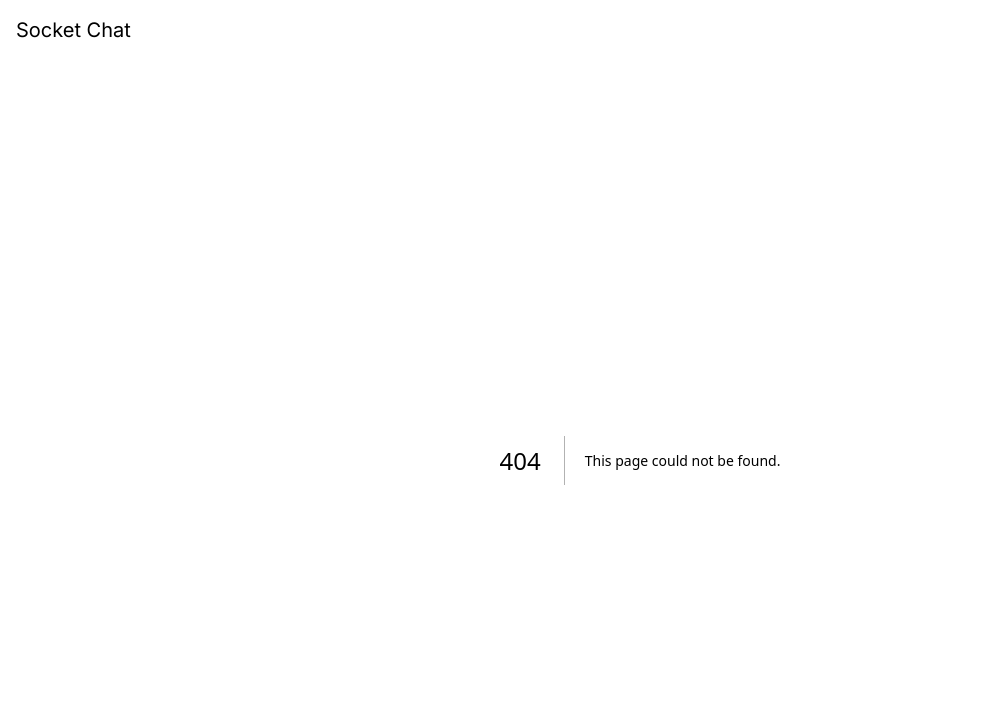
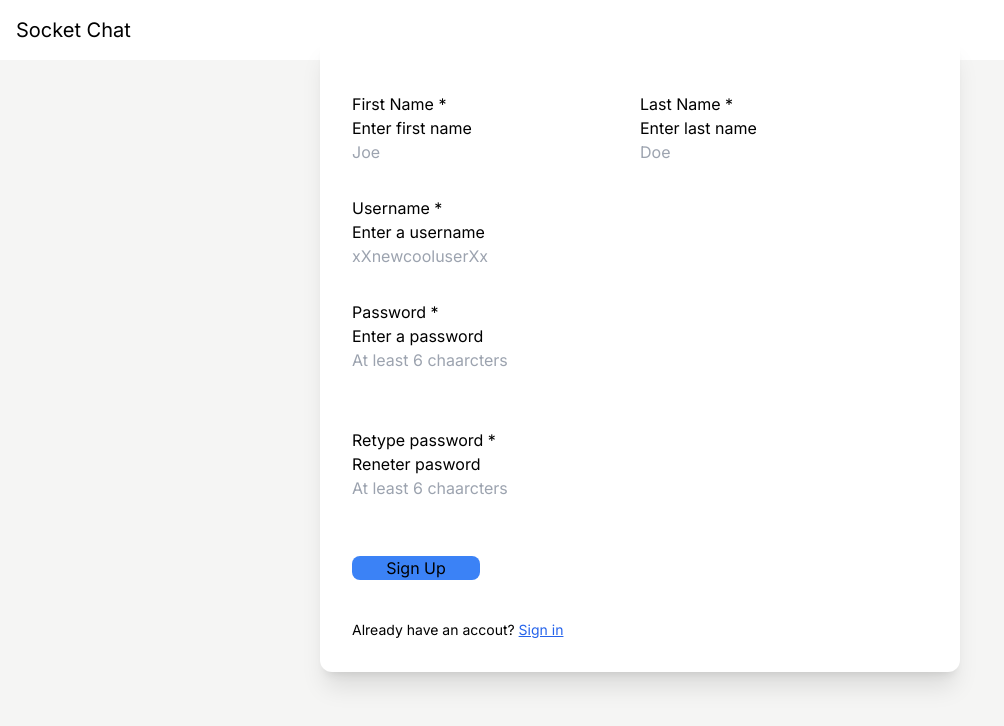
Before and after one commit to mmsoha1b/socket-chat-v1-fe, a Next.js app: page /signup in a window 1280 px wide. Before the commit this address had no page. Shown: the top 726 px of the page, without its empty margins (0-1004 px from the left). Built offline with nearby package versions, Linux system fonts and the light colour scheme.

Commit message:
Finished sign in and  sign up page design

```diff
--- a/app/components/SignIn/index.jsx
+++ /dev/null
@@ -1,58 +0,0 @@
-"use client"
-import { Button, PasswordInput, TextInput } from '@mantine/core'
-import { useForm } from '@mantine/form'
-import React from 'react'
-
-export default function SignIn() {
-  const form = useForm({
-    initialValues:{
-      email:"",
-      password:"",
-    },
-    validate: {
-      email: (value) => (/^\S+@\S+$/.test(value) ? null : 'Invalid email'),
-      password:(value)=>value.length>5?null:"Password too short"
-    },
-  })
-
-  return (
-    <div className='w-full'>
-         <form
-         onSubmit={form.onSubmit((values)=>console.log(values))}
-         className='flex w-full flex-col  pt-6 '
-         >
-          <TextInput
-          withAsterisk
-          label="Email"
-          placeholder='your@email.com'
-          variant='filled'
-          radius="md"
-          description="Enter a valid email"
-          size="md"
-          className='w-full mb-16'
-          {...form.getInputProps("email")}
-          />
-
-          <PasswordInput
-          withAsterisk
-          label="Password"
-          variant='filled'
-          size="md"
-          radius="md"
-          description="Enter at least 6 characters"
-          placeholder='At least 6 charcters'
-          className='w-full mb-8'
-          {...form.getInputProps("password")}
-          />
-
-          <Button type="submit" className='bg-blue-500 w-32' size='md'>
-            Sign In
-          </Button>
-         </form>
-         <p className='mt-10  text-sm'>
-            Don't have an accout? <span className='link'>Sign up</span>
-         </p>
-
-    </div>
-  )
-}
--- a/app/components/SignUp/index.jsx
+++ /dev/null
@@ -1,7 +0,0 @@
-import React from 'react'
-
-export default function SignUp() {
-  return (
-    <div>SignUp</div>
-  )
-}
--- a/app/page.js
+++ b/app/page.js
@@ -1,11 +1,3 @@
-import SignIn from "./components/SignIn";
-
 export default function Home() {
-  return (
-    <main className='w-1/2 relative top-[50vh]  left-1/4 -translate-y-2/3 '>
-      <div className='bg-white w-full h-[50vh] p-8 flex justify-center shadow-xl'>
-        <SignIn />
-      </div>
-    </main>
-  );
+  return;
 }
--- /dev/null
+++ b/app/signin/page.jsx
@@ -0,0 +1,60 @@
+"use client"
+import { Button, PasswordInput, TextInput } from '@mantine/core'
+import { useForm } from '@mantine/form'
+import Link from 'next/link'
+import React from 'react'
+export default function SignIn() {
+  const form = useForm({
+    initialValues:{
+      email:"",
+      password:"",
+    },
+    validate: {
+      email: (value) => (/^\S+@\S+$/.test(value) ? null : 'Invalid email'),
+      password:(value)=>value.length>5?null:"Password too short"
+    },
+  })
+  return (
+    <main className='w-1/2 relative top-[50vh]  left-1/4 -translate-y-2/3 '>
+      <div className='bg-white w-full min-h-[50vh] p-8 flex justify-center shadow-xl rounded-xl'>
+        <div className='w-full'>
+          <form
+          onSubmit={form.onSubmit((values)=>console.log(values))}
+          className='flex w-full flex-col  pt-6 '
+          >
+            <TextInput
+            withAsterisk
+            label="Email"
+            placeholder='your@email.com'
+            variant='filled'
+            radius="md"
+            description="Enter a valid email"
+            size="md"
+            className='w-full mb-16'
+            {...form.getInputProps("email")}
+            />
+
+            <PasswordInput
+            withAsterisk
+            label="Password"
+            variant='filled'
+            size="md"
+            radius="md"
+            description="Enter at least 6 characters"
+            placeholder='At least 6 charcters'
+            className='w-full mb-8'
+            {...form.getInputProps("password")}
+            />
+
+            <Button type="submit" className='bg-blue-500 w-32 rounded-lg' size='md'>
+              Sign In
+            </Button>
+          </form>
+          <p className='mt-10  text-sm'>
+              Don&#39; have an accout? <Link href="/signup" className='link' >Sign up</Link>
+          </p>
+      </div>
+    </div>
+  </main>
+  )
+}
--- /dev/null
+++ b/app/signup/page.jsx
@@ -0,0 +1,103 @@
+"use client"
+
+import { Button, PasswordInput, TextInput } from '@mantine/core'
+import { useForm } from '@mantine/form'
+import Link from 'next/link'
+import React from 'react'
+
+export default function Signup() {
+  const form = useForm({
+    initialValues:{
+      email:"",
+      password:"",
+      confirmPassword:"",
+      firstName:"",
+      lastName:"",
+      userName:"",
+    },
+    validate: {
+      email: (value) => (/^\S+@\S+$/.test(value) ? null : 'Invalid email'),
+      password:(value)=>value.length>5?null:"Password too short",
+      confirmPassword:(value,values)=>value===values.password?null:"Passwords should match",
+      firstName:(value)=>value.length>0?null:"First name cant be empty",
+      secondName:(value)=>value.length>0?null:"Second name cant be empty"
+    },
+  })
+  return (
+    <main className='w-1/2 relative top-[50vh]  left-1/4 -translate-y-2/3 '>
+      <div className='bg-white w-full min-h-[50vh] p-8 flex justify-center shadow-xl rounded-xl'>
+        <div className='w-full'>
+          <form
+          onSubmit={form.onSubmit((values)=>console.log(values))}
+          className='flex w-full flex-col  pt-6 '
+          >
+            <div className='flex justify-between'>
+              <TextInput
+                  withAsterisk
+                  label="First Name"
+                  placeholder='Joe'
+                  variant='filled'
+                  radius="md"
+                  description="Enter first name"
+                  size="md"
+                  className='w-96 mb-8'
+                  {...form.getInputProps("firstName")}
+                  />
+                  <TextInput
+                  withAsterisk
+                  label="Last Name"
+                  placeholder='Doe'
+                  variant='filled'
+                  radius="md"
+                  description="Enter last name"
+                  size="md"
+                  className='w-96 mb-8'
+                  {...form.getInputProps("lastName")}
+                  />
+            </div>
+            <TextInput
+                withAsterisk
+                label="Username"
+                placeholder='xXnewcooluserXx'
+                variant='filled'
+                radius="md"
+                description="Enter a username"
+                size="md"
+                className='w-full mb-8'
+                {...form.getInputProps("lastName")}
+                />
+              <PasswordInput
+                withAsterisk
+                label="Password"
+                placeholder='At least 6 chaarcters'
+                variant='filled'
+                radius="md"
+                description="Enter a password"
+                size="md"
+                className='w-full mb-8'
+                {...form.getInputProps("password")}
+                />
+                <PasswordInput
+                withAsterisk
+                label="Retype password"
+                placeholder='At least 6 chaarcters'
+                variant='filled'
+                radius="md"
+                description="Reneter pasword"
+                size="md"
+                className='w-full mb-8'
+                {...form.getInputProps("confirmPassword")}
+                />
+
+              <Button type="submit" className='bg-blue-500 w-32 rounded-lg' size='md'>
+                Sign Up
+              </Button>
+          </form>
+        <p className='mt-10  text-sm'>
+          Already have an accout? <Link href="/signin" className='link'> Sign in</Link>
+        </p>
+        </div>
+      </div>
+    </main>
+  )
+}
```
